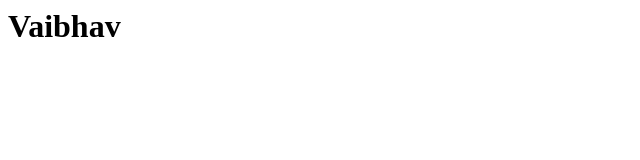
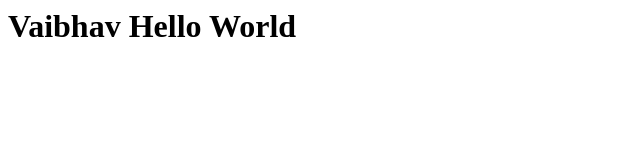
Before and after one commit to analytics-ceew/testgit, a plain HTML site: page index.html in a window 1280 px wide. Shown: the whole page, without its empty margins (0-640 px from the left). Drawn offline with Linux system fonts and the light colour scheme.

Commit message:
Helo World

```diff
--- a/index.html
+++ b/index.html
@@ -5,6 +5,6 @@
         </title>
     </head>
     <body>
-        <h1>Vaibhav</h1>
+        <h1>Vaibhav Hello World</h1>
     </body>
 </html>
```
